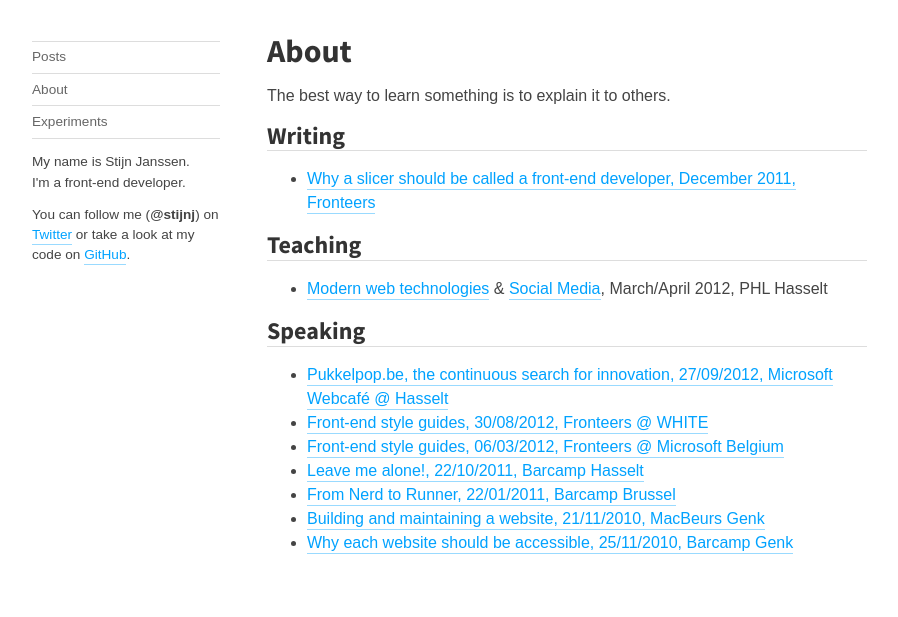
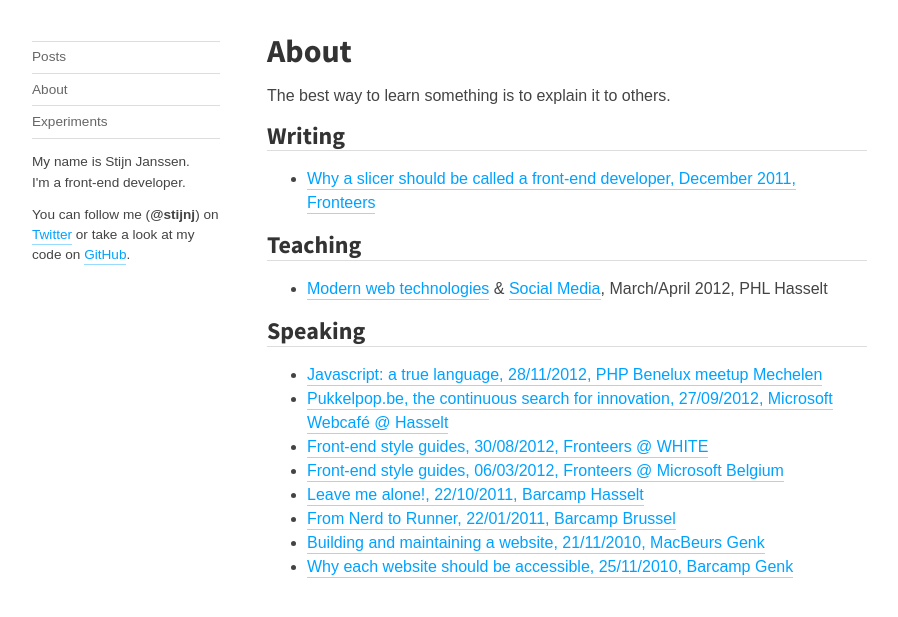
Before and after one commit to stijnj/stijnj.github.com, a Jekyll site: the page built from about/index.md, in a window 1280 px wide. Shown: the top 617 px of the page, without its empty margins (138-1036 px from the left). Built offline with Jekyll 4.4.1, drawn with Linux system fonts in a browser that asks for light colours; nearby versions of some CDN libraries; Markdown is read by kramdown in place of the engine named in the settings.

Commit message:
added phpbenelux presentation

```diff
--- a/about/index.md
+++ b/about/index.md
@@ -13,6 +13,7 @@ The best way to learn something is to explain it to others.
 - [Modern web technologies](https://speakerdeck.com/u/inventis/p/moderne-web-technologieen-khlim) & [Social Media](https://speakerdeck.com/u/inventis/p/social-media), March/April 2012, PHL Hasselt
 
 ## Speaking
+- [Javascript: a true language, 28/11/2012, PHP Benelux meetup Mechelen](http://stijnjanssen.be/presentations/phpbenelux-nov-2012-javascript/)
 - [Pukkelpop.be, the continuous search for innovation, 27/09/2012, Microsoft Webcafé @ Hasselt](https://speakerdeck.com/u/inventis/p/pukkelpop-dot-be-the-continuous-search-for-innovation)
 - [Front-end style guides, 30/08/2012, Fronteers @ WHITE](https://speakerdeck.com/u/stijnj/p/front-end-style-guides)
 - [Front-end style guides, 06/03/2012, Fronteers @ Microsoft Belgium](https://speakerdeck.com/stijnj/front-end-style-guides-fronteers-at-microsoft-belgium)
```
